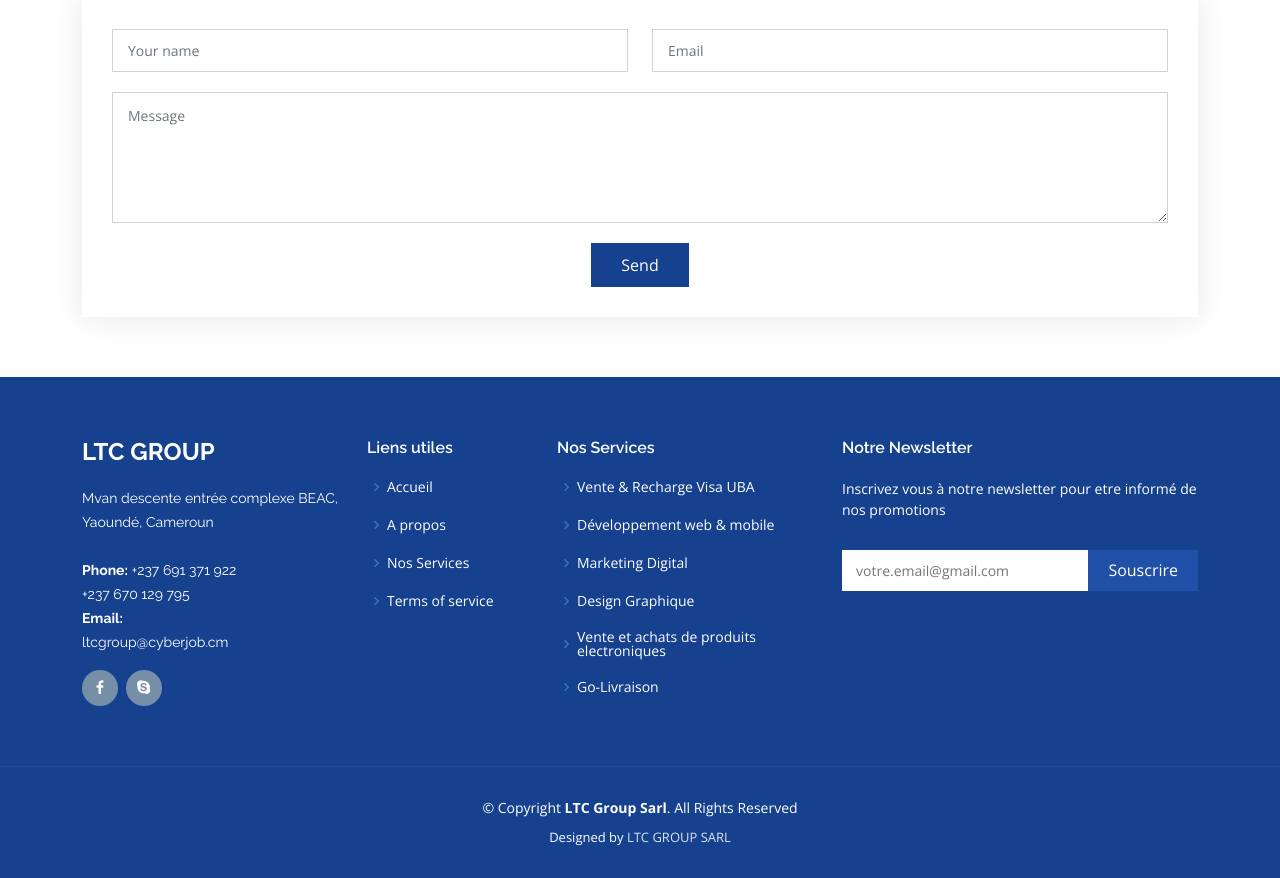
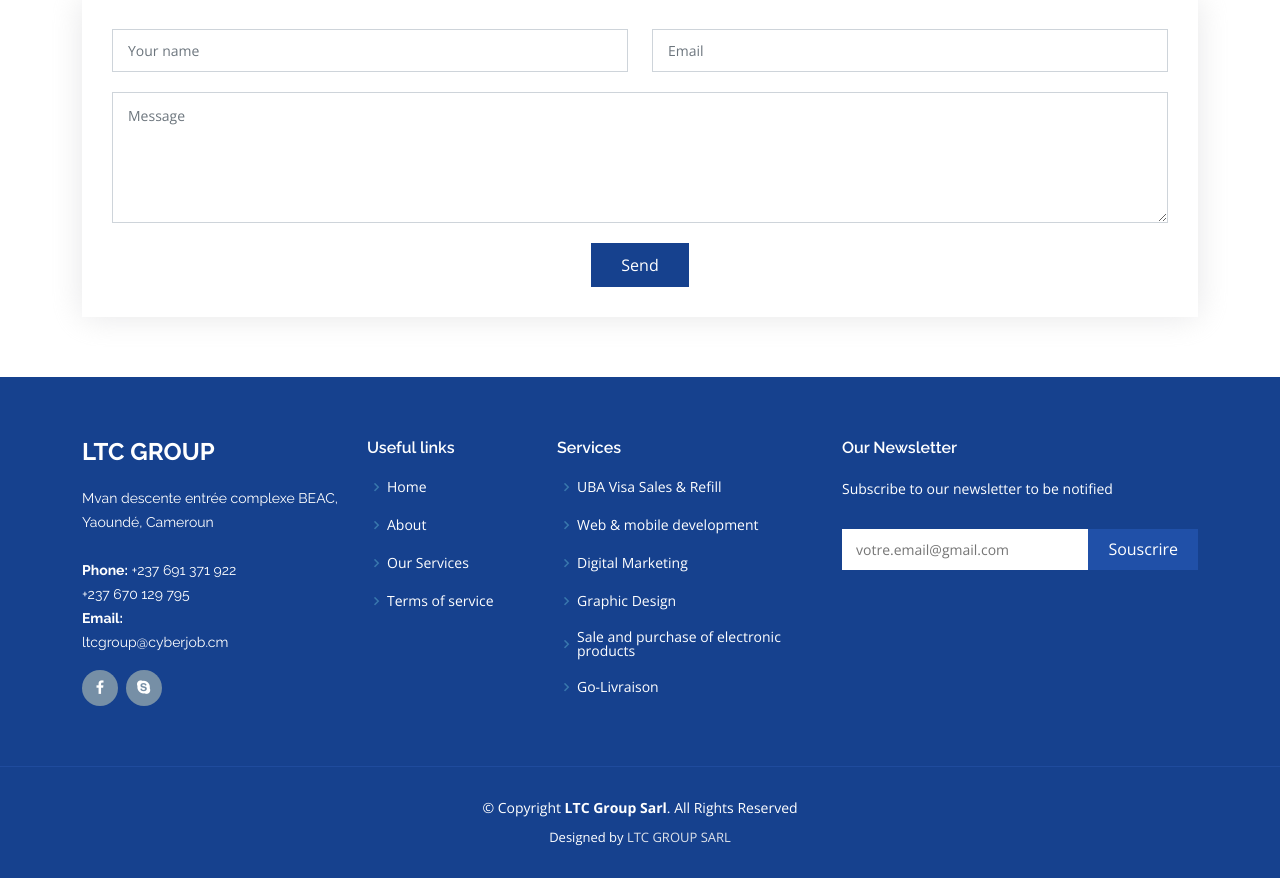
Before and after one commit to WiniiOS/ltc, a Laravel app: page / in a window 1280 px wide. Shown: the part 5011-5889 px from the top of the page. Run offline with Laravel 9, Linux system fonts and the light colour scheme; some libraries are stand-ins or nearby versions.

Commit message:
finalyze the translation module

```diff
--- a/lang/en/ltc.php
+++ b/lang/en/ltc.php
@@ -86,11 +86,11 @@
     'Useful2' => 'About',
     'Useful3' => 'Our Services',
     'Useful4' => 'Terms of service',
-    'LinkService1' => 'Vente & Recharge Visa UBA',
+    'LinkService1' => 'UBA Visa Sales & Refill',
     'LinkService2' => 'Web & mobile development',
     'LinkService3' => 'Digital Marketing',
     'LinkService4' => 'Graphic Design',
-    'LinkService5' => 'Vente et achats de produits electroniques',
+    'LinkService5' => 'Sale and purchase of electronic products',
     'LinkService6' => 'Go-Livraison',
 
 
--- a/resources/views/partials/footer.blade.php
+++ b/resources/views/partials/footer.blade.php
@@ -19,30 +19,30 @@
           </div>
 
           <div class="col-lg-2 col-md-6 footer-links">
-            <h4>Liens utiles</h4>
+            <h4>{{ __("ltc.header1") }}</h4>
             <ul>
-              <li><i class="bx bx-chevron-right"></i> <a href="#">Accueil</a></li>
-              <li><i class="bx bx-chevron-right"></i> <a href="#">A propos</a></li>
-              <li><i class="bx bx-chevron-right"></i> <a href="#">Nos Services</a></li>
-              <li><i class="bx bx-chevron-right"></i> <a href="#">Terms of service</a></li>
+              <li><i class="bx bx-chevron-right"></i> <a href="#">{{ __("ltc.Useful1") }}</a></li>
+              <li><i class="bx bx-chevron-right"></i> <a href="#">{{ __("ltc.Useful2") }}</a></li>
+              <li><i class="bx bx-chevron-right"></i> <a href="#">{{ __("ltc.Useful3") }}</a></li>
+              <li><i class="bx bx-chevron-right"></i> <a href="#">{{ __("ltc.Useful4") }}</a></li>
             </ul>
           </div>
 
           <div class="col-lg-3 col-md-6 footer-links">
-            <h4>Nos Services</h4>
+            <h4>{{ __("ltc.header2") }}</h4>
             <ul>
-              <li><i class="bx bx-chevron-right"></i> <a href="#">Vente & Recharge Visa UBA</a></li>
-              <li><i class="bx bx-chevron-right"></i> <a href="#">Développement web & mobile</a></li>
-              <li><i class="bx bx-chevron-right"></i> <a href="#">Marketing Digital</a></li>
-              <li><i class="bx bx-chevron-right"></i> <a href="#">Design Graphique</a></li>
-              <li><i class="bx bx-chevron-right"></i> <a href="#">Vente et achats de produits electroniques</a></li>
-              <li><i class="bx bx-chevron-right"></i> <a href="#">Go-Livraison</a></li>
+              <li><i class="bx bx-chevron-right"></i> <a href="#">{{ __("ltc.LinkService1") }}</a></li>
+              <li><i class="bx bx-chevron-right"></i> <a href="#">{{ __("ltc.LinkService2") }}</a></li>
+              <li><i class="bx bx-chevron-right"></i> <a href="#">{{ __("ltc.LinkService3") }}</a></li>
+              <li><i class="bx bx-chevron-right"></i> <a href="#">{{ __("ltc.LinkService4") }}</a></li>
+              <li><i class="bx bx-chevron-right"></i> <a href="#">{{ __("ltc.LinkService5") }}</a></li>
+              <li><i class="bx bx-chevron-right"></i> <a href="#">{{ __("ltc.LinkService6") }}</a></li>
             </ul>
           </div>
 
           <div class="col-lg-4 col-md-6 footer-newsletter">
-            <h4>Notre Newsletter</h4>
-            <p>Inscrivez vous à notre newsletter pour etre informé de nos promotions</p>
+            <h4>{{ __("ltc.header3") }}</h4>
+            <p>{{ __("ltc.desc3") }}</p>
 
             <form action="{{ route('newsletter') }}" method="post">
               @csrf
```
